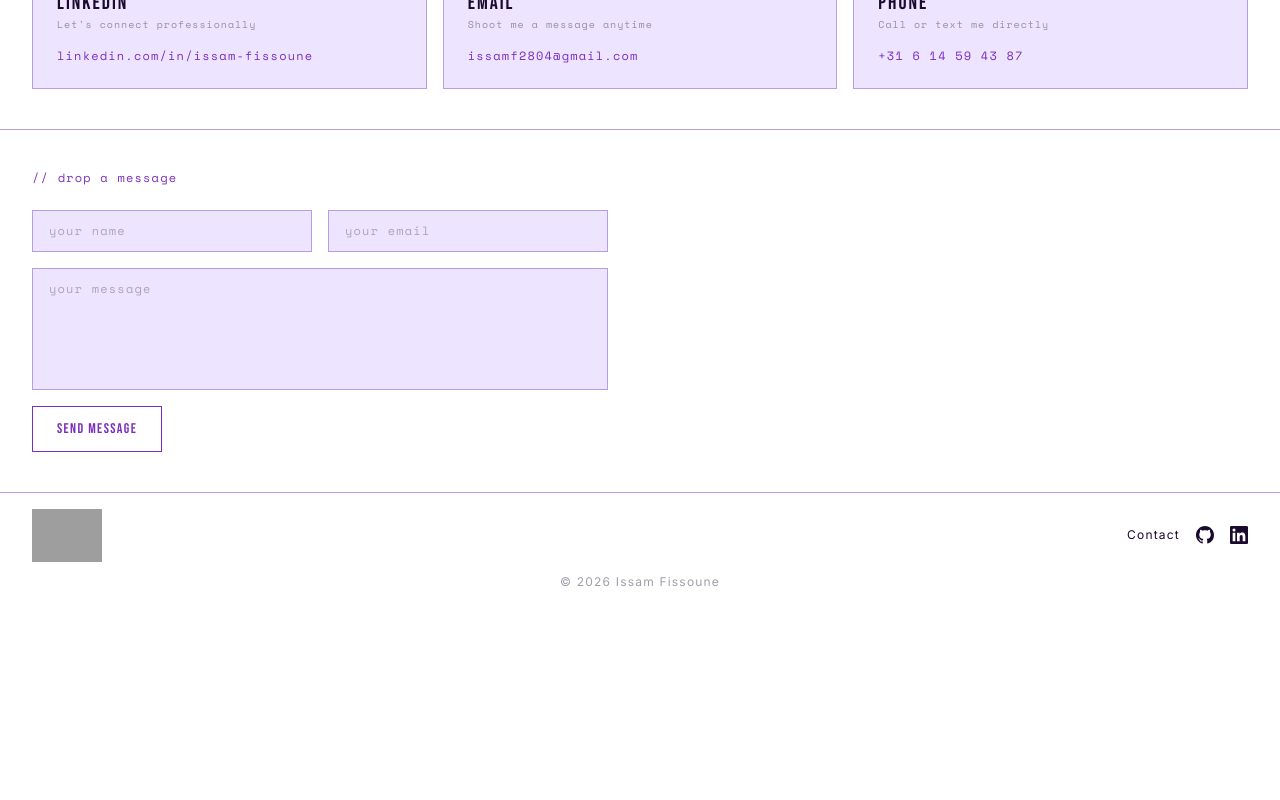
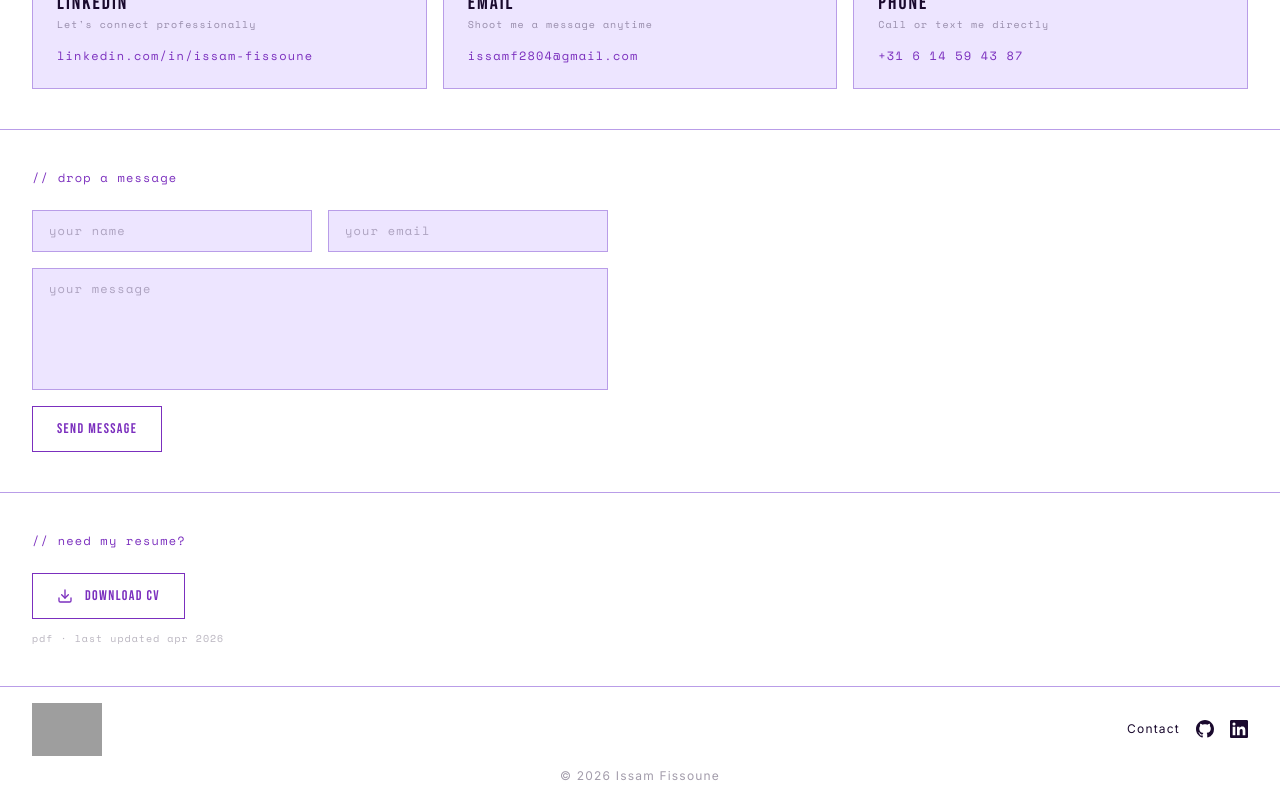
Before and after one commit to lolnoodle/Personal-Website, a Next.js app: page /contact in a window 1280 px wide. Shown: the part 438-1238 px from the top of the page. Before the commit the page ends 1044 px from the top, so only its background shows below. Built offline with nearby package versions, Linux system fonts and the light colour scheme; no server answers; grey boxes are pictures that could not be loaded.

Commit message:
recruiters are now able to download my cv from the website

```diff
--- a/app/contact/page.tsx
+++ b/app/contact/page.tsx
@@ -1,6 +1,7 @@
 "use client";
 import { motion } from "motion/react";
 import ContactForm from "@/components/contact-form";
+import CvDownload from "@/components/cv-download";
 
 const contacts = [
   {
@@ -68,7 +69,6 @@ const contacts = [
 export default function ContactPage() {
   return (
     <div className="min-h-dvh bg-[var(--background)] flex flex-col">
-      {/* Header */}
       <div className="px-8 pt-10 pb-8 border-b border-[var(--border)]">
         <p className="font-space text-xs text-[var(--accent)] tracking-widest mb-3">
           // let&apos;s talk
@@ -81,7 +81,6 @@ export default function ContactPage() {
         </p>
       </div>
 
-      {/* Social tiles */}
       <div className="px-8 py-10 border-b border-[var(--border)]">
         <p className="font-space text-xs text-[var(--accent)] tracking-widest mb-6">
           // find me here
@@ -120,13 +119,14 @@ export default function ContactPage() {
         </div>
       </div>
 
-      {/* Contact form */}
-      <div className="px-8 py-10">
+      <div className="px-8 py-10 border-b border-[var(--border)]">
         <p className="font-space text-xs text-[var(--accent)] tracking-widest mb-6">
           // drop a message
         </p>
         <ContactForm />
       </div>
+
+      <CvDownload />
     </div>
   );
 }
--- /dev/null
+++ b/components/cv-download.tsx
@@ -0,0 +1,39 @@
+"use client";
+import { motion } from "motion/react";
+
+export default function CvDownload() {
+  return (
+    <div className="px-8 py-10">
+      <p className="font-space text-xs text-[var(--accent)] tracking-widest mb-6">
+        // need my resume?
+      </p>
+      <motion.a
+        href="/issam-fissoune-cv.pdf"
+        download
+        whileHover={{ scale: 1.02 }}
+        transition={{ duration: 0.2, ease: "easeOut" }}
+        className="inline-flex items-center gap-3 px-6 py-3 border border-[var(--accent)] text-[var(--accent)] font-bebas tracking-widest text-sm hover:bg-[var(--accent)] hover:text-[var(--background)] transition-colors duration-200"
+      >
+        <svg
+          xmlns="http://www.w3.org/2000/svg"
+          width="16"
+          height="16"
+          viewBox="0 0 24 24"
+          fill="none"
+          stroke="currentColor"
+          strokeWidth="2"
+          strokeLinecap="round"
+          strokeLinejoin="round"
+        >
+          <path d="M21 15v4a2 2 0 0 1-2 2H5a2 2 0 0 1-2-2v-4" />
+          <polyline points="7 10 12 15 17 10" />
+          <line x1="12" x2="12" y1="15" y2="3" />
+        </svg>
+        download cv
+      </motion.a>
+      <p className="font-space text-[10px] text-[var(--text)] opacity-30 tracking-widest mt-3">
+        pdf · last updated apr 2026
+      </p>
+    </div>
+  );
+}
```
Also changed, not shown: 1 other file (tests, documents, lock files or other folders).
